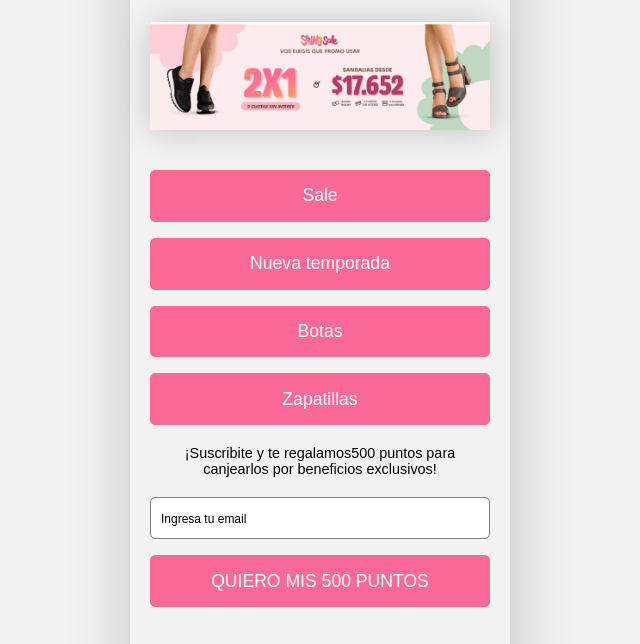
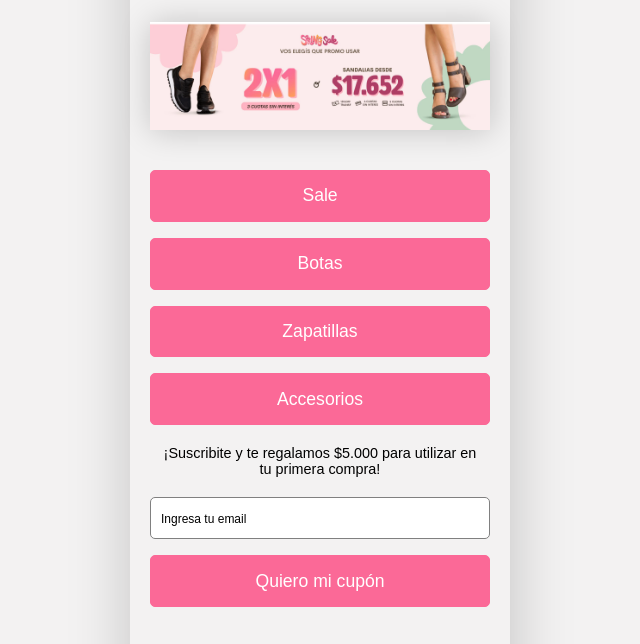
Before and after one commit to juan-ecomlab/Smartilink-alucinna, a plain HTML site: page index.html in a window 1280 px wide. Shown: the part 143-787 px from the top of the page, without its empty margins (320-960 px from the left). Drawn offline with Linux system fonts and the light colour scheme.

Commit message:
actualizacion de botones y copy

```diff
--- a/index.html
+++ b/index.html
@@ -19,17 +19,16 @@
         </a>
 
         <a href=" https://alucinna.com.ar/final-sale/" target="_blank"><button>Sale</button></a>
-        <a href="https://alucinna.com.ar/productos" target="_blank"><button>Nueva temporada</button></a>
         <a href="https://alucinna.com.ar/allshoes/invierno/" target="_blank"><button>Botas</button></a>
         <a href="https://alucinna.com.ar/allshoes/zapatillas/" target="_blank"><button>Zapatillas</button></a>
+        <a href="https://alucinna.com.ar/allshoes/accesorios/" target="_blank"><button>Accesorios</button></a>
 
-
-        <p>¡Suscribite y te regalamos<!-- <span class="negrita">cupón de descuento</span> -->500 puntos para canjearlos por beneficios exclusivos! </p>
+        <p>¡Suscribite y te regalamos <!-- <span class="negrita">cupón de descuento</span> -->$5.000 para utilizar en tu primera compra! </p>
 
         <form action="" method="post" id="form">
             <input type="text" name="email" id="email" placeholder="Ingresa tu email">
             <span class="error" id="error"></span>
-            <button type="submit" id="enviarForm" class="cupon">QUIERO MIS 500 PUNTOS</button>
+            <button type="submit" id="enviarForm" class="cupon">Quiero mi cupón</button>
         </form>
 
         <a href="https://alucinna.com.ar/" target="_blank" class="ver">Ver todo</a>
```
